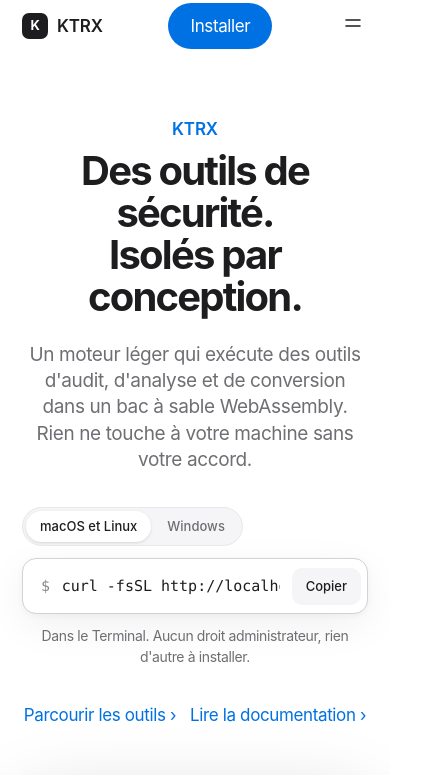
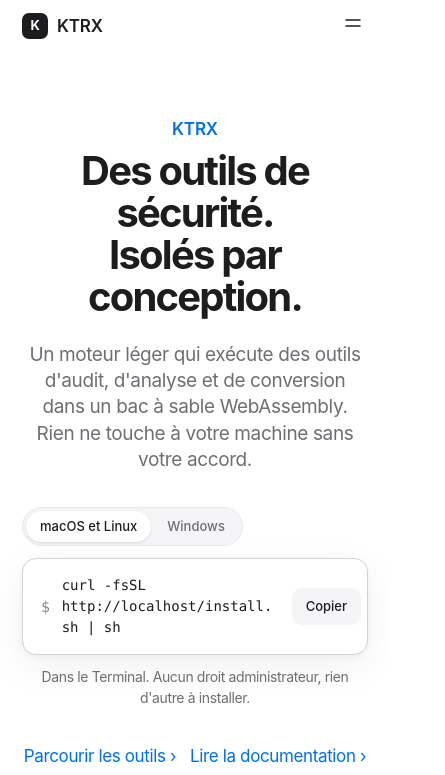
Before and after one commit to ktrxservor/KTRX, a website: page site/public/index.html in a window 390 px wide. Shown: the top 775 px of the page, 445 px wide, since content can reach past the window. Drawn offline with Linux system fonts and the light colour scheme; no server answers.

Commit message:
Site: fix header button, install command wrapping, mobile overflow and docs layout
Co-Authored-By: Claude Sonnet 5.5 <noreply@anthropic.com>

```diff
--- a/site/public/assets/style.css
+++ b/site/public/assets/style.css
@@ -51,9 +51,10 @@
 }
 
 *, *::before, *::after { box-sizing: border-box; }
-html { -webkit-text-size-adjust: 100%; scroll-behavior: smooth; scroll-padding-top: 72px; }
+html { overflow-x: clip; -webkit-text-size-adjust: 100%; scroll-behavior: smooth; scroll-padding-top: 72px; }
 body {
   margin: 0;
+  overflow-x: clip;
   background: var(--bg);
   color: var(--text);
   font-family: var(--font);
@@ -94,14 +95,14 @@ code, pre, kbd { font-family: var(--mono); font-size: 0.88em; letter-spacing: 0;
 .nav a { color: var(--text); opacity: 0.8; font-size: 13px; letter-spacing: -0.01em; transition: opacity 0.2s; }
 .nav a:hover, .nav a[aria-current="page"] { opacity: 1; text-decoration: none; }
 .nav a[aria-current="page"] { font-weight: 600; }
-.header-cta { font-size: 12px; padding: 5px 13px; }
+.btn.header-cta { font-size: 13px; padding: 6px 14px; }
 .menu-toggle { display: none; background: none; border: 0; padding: 6px; cursor: pointer; }
 @media (max-width: 720px) {
   .nav { position: absolute; top: 52px; left: 0; right: 0; flex-direction: column; gap: 0; background: var(--bg); border-bottom: 1px solid var(--line-soft); padding: 8px 22px 16px; display: none; }
   .nav.is-open { display: flex; }
   .nav a { font-size: 17px; padding: 10px 0; opacity: 1; border-bottom: 1px solid var(--line-soft); }
   .menu-toggle { display: block; }
-  .header-cta { display: none; }
+  .btn.header-cta { display: none; }
 }
 
 /* ---------- buttons ---------- */
@@ -147,7 +148,7 @@ code, pre, kbd { font-family: var(--mono); font-size: 0.88em; letter-spacing: 0;
 .os-switch button.is-active { background: var(--surface); color: var(--text); box-shadow: 0 1px 3px rgba(0, 0, 0, 0.12); }
 .install-line { display: flex; align-items: center; gap: 12px; background: var(--surface); border: 1px solid var(--line); border-radius: 14px; padding: 6px 6px 6px 18px; box-shadow: var(--shadow); }
 .install-line .prompt { color: var(--faint); font-family: var(--mono); font-size: 15px; user-select: none; }
-.install-line code { flex: 1; min-width: 0; overflow-x: auto; white-space: nowrap; font-size: 15px; background: none; border: 0; padding: 10px 0; scrollbar-width: none; }
+.install-line code { flex: 1; min-width: 0; white-space: normal; overflow-wrap: anywhere; font-size: 14px; line-height: 1.5; background: none; border: 0; padding: 10px 0; }
 .install-line code::-webkit-scrollbar { display: none; }
 .install-note { font-size: 14px; color: var(--muted); margin: 12px 4px 0; }
 .hero .install-note { text-align: center; }
@@ -216,7 +217,7 @@ code, pre, kbd { font-family: var(--mono); font-size: 0.88em; letter-spacing: 0;
 @media (max-width: 860px) { .steps { grid-template-columns: 1fr; } }
 
 /* ---------- tool cards ---------- */
-.rail { display: grid; grid-auto-flow: column; grid-auto-columns: minmax(260px, 1fr); gap: 18px; overflow-x: auto; padding: 8px 22px 28px; scroll-snap-type: x mandatory; scrollbar-width: none; max-width: 1124px; margin: 0 auto; }
+.rail { width: 100%; contain: inline-size; display: grid; grid-auto-flow: column; grid-auto-columns: minmax(260px, 1fr); gap: 18px; overflow-x: auto; padding: 8px 22px 28px; scroll-snap-type: x mandatory; scrollbar-width: none; max-width: 1124px; margin: 0 auto; }
 .rail::-webkit-scrollbar { display: none; }
 .rail .tool-card { scroll-snap-align: start; }
 .tool-grid { display: grid; grid-template-columns: repeat(auto-fill, minmax(290px, 1fr)); gap: 18px; }
@@ -297,7 +298,7 @@ code, pre, kbd { font-family: var(--mono); font-size: 0.88em; letter-spacing: 0;
 .prose strong { font-weight: 600; }
 
 .code { position: relative; margin: 0 0 18px; }
-.code pre { margin: 0; background: var(--code-bg); border: 1px solid var(--line-soft); border-radius: 14px; padding: 16px 92px 16px 18px; overflow-x: auto; font-size: 13.5px; line-height: 1.6; }
+.code pre { margin: 0; background: var(--code-bg); border: 1px solid var(--line-soft); border-radius: 14px; padding: 16px 92px 16px 18px; overflow-x: auto; white-space: pre-wrap; overflow-wrap: anywhere; font-size: 13.5px; line-height: 1.6; }
 .code pre code { background: none; border: 0; padding: 0; }
 .code .copy { position: absolute; top: 9px; right: 9px; background: var(--surface); border: 1px solid var(--line-soft); padding: 6px 12px; }
 
@@ -320,11 +321,12 @@ code, pre, kbd { font-family: var(--mono); font-size: 0.88em; letter-spacing: 0;
 .docs-nav a:hover { color: var(--text); text-decoration: none; background: var(--bg-alt); }
 .docs-nav a.is-active { color: var(--text); background: var(--bg-alt); font-weight: 500; }
 .docs-nav .nav-title { font-size: 12px; text-transform: uppercase; letter-spacing: 0.06em; color: var(--faint); font-weight: 600; padding: 0 12px 10px; }
+.docs > * { min-width: 0; }
 .docs h1 { font-size: clamp(36px, 5vw, 48px); letter-spacing: -0.04em; margin: 0 0 12px; line-height: 1.1; }
 .docs section { padding-top: 12px; }
 .docs section + section { border-top: 1px solid var(--line-soft); margin-top: 48px; padding-top: 48px; }
 .docs section > h2:first-child { margin-top: 0; font-size: 32px; }
-@media (max-width: 860px) { .docs { grid-template-columns: 1fr; padding-top: 32px; } .docs-nav { position: static; max-height: none; display: flex; flex-wrap: wrap; } .docs-nav .nav-title { width: 100%; } }
+@media (max-width: 860px) { .docs { grid-template-columns: minmax(0, 1fr); gap: 32px; padding-top: 32px; } .docs-nav { position: static; max-height: none; display: flex; flex-wrap: wrap; } .docs-nav .nav-title { width: 100%; } }
 
 /* ---------- downloads ---------- */
 .downloads { display: grid; grid-template-columns: repeat(auto-fill, minmax(220px, 1fr)); gap: 16px; }
```
